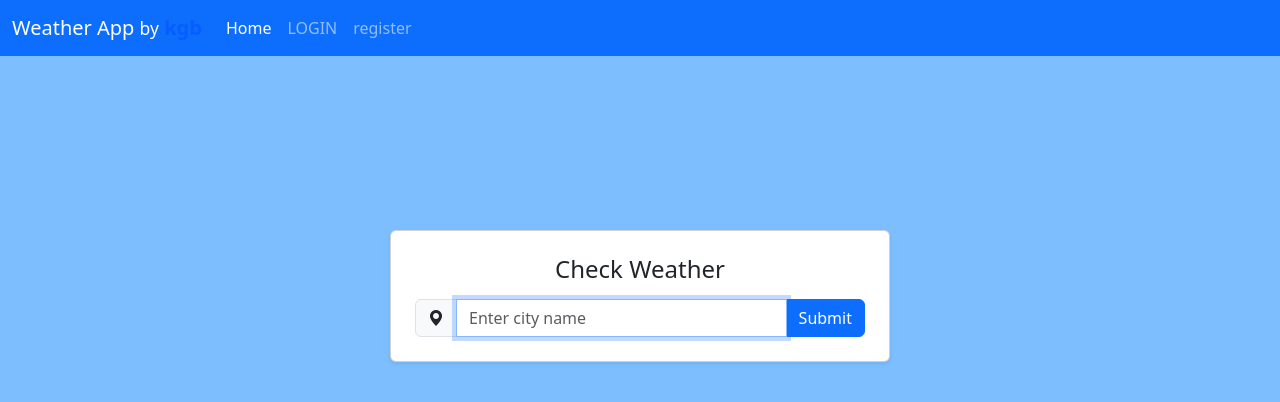
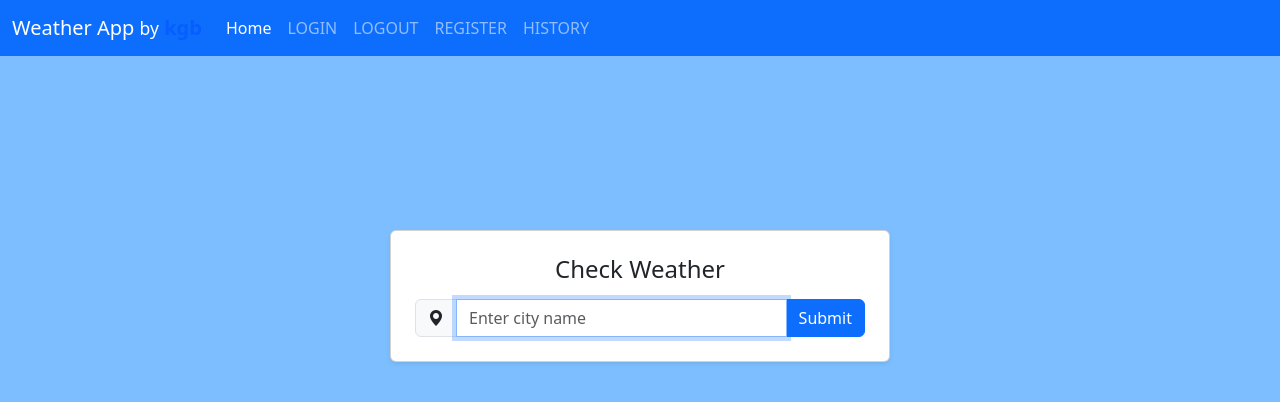
Before and after one commit to KaranGB83/weather, a Flask app: page / in a window 1280 px wide. Shown: the top 402 px of the page. Run offline with Flask 3, Linux system fonts and the light colour scheme.

Commit message:
created history.html and addded logic for it

```diff
--- a/app.py
+++ b/app.py
@@ -3,8 +3,9 @@ import sqlite3
 from werkzeug.security import check_password_hash, generate_password_hash
 from weather import get_weather
 
-conn=sqlite3.connect("weather.db") #connecting db
-cursor = conn.cursor() #creating object to interact with db
+#connecting db
+with sqlite3.connect("weather.db") as conn:
+    cursor = conn.cursor()#creating object to interact with db
 
 app = Flask(__name__)
 app.secret_key="ther"
@@ -18,11 +19,19 @@ def index():
             flash("Must Enter city for Weather!", 'error')
             return render_template("index.html")
         weather_info=get_weather(city)
-        if weather_info:
-            return render_template("weather.html",name=weather_info,city=city)
+        if "user_id" in session:
+            if weather_info:
+                cursor.execute("INSERT INTO history (user_id,city) VALUES (?,?)",(session["user_id"],city))
+                return render_template("weather.html",name=weather_info,city=city)
+            else:
+                flash("Could not found information for the city. Try Again!!!", 'error')
+                return render_template("index.html")
         else:
-            flash("Could not found information for the city. Try Again!!!", 'error')
-            return render_template("index.html")
+            if weather_info:
+                return render_template("weather.html",name=weather_info,city=city)
+            else:
+                flash("Could not found information for the city. Try Again!!!", 'error')
+                return render_template("index.html")
     return render_template("index.html")
 
 @app.route("/login", methods=["GET","POST"])
@@ -59,7 +68,7 @@ def logout():
     flash("You are logged out")
     return redirect("login.html")
 
-app.route("/register",methods=["GET","POST"])
+@app.route("/register",methods=["GET","POST"])
 def register():
     """Registering"""
     if request.method=="POST":
@@ -84,15 +93,24 @@ def register():
             return render_template("register.html")
         hash=generate_password_hash(pw)
         cursor.execute("INSERT INTO users (username,hash) VALUES (?,?)",(username,hash))
-
+        conn.commit()
         #Fetching data
         rows=cursor.execute("SELECT id FROM users WHERE username=?",(username,)).fetchone()
-        conn.commit()
         #remembering which user logged in
         session["user_id"]=rows[0]
         #redirecting user to homepage
         flash(f"Your Account Has Been Created {username}", "success")
         return redirect("/")
+
+    flash("Registration Failed!","error")
+    return render_template("register.html")
+
+@app.route("/history")
+def history():
+    if "user_id" not in session:
+        flash("Please log in to view your history","error")
+        return redirect("/login")
     else:
-        flash("Registration Failed!","success")
-        return render_template("register.html")
+        x=cursor.execute("SELECT time, city FROM history WHERE user_id=?",(session["user_id"],))
+        history=x.fetchall()
+        return render_template("history.html",history=history)
--- a/templates/layout.html
+++ b/templates/layout.html
@@ -30,7 +30,9 @@
             <div class="navbar-nav">
                 <a class="nav-link active" aria-current="page" href="/">Home</a>
                 <a class="nav-link" href="/login">LOGIN</a>
-                <a class="nav-link" href="/register">register</a>
+                <a class="nav-link" href="/logout">LOGOUT</a>
+                <a class="nav-link" href="/register">REGISTER</a>
+                <a class="nav-link" href="/history">HISTORY</a>
             </div>
             </div>
         </div>
--- a/templates/register.html
+++ b/templates/register.html
@@ -1,7 +1,7 @@
 {% extends "layout.html" %}
 
 {% block title %}
-    LOG IN
+    REGISTER
 {% endblock %}
 
 {% block body %}
```
Also changed, not shown: weather.db.
